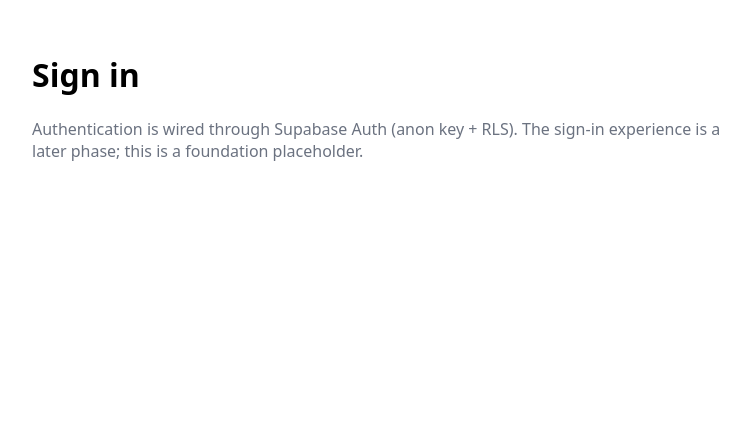
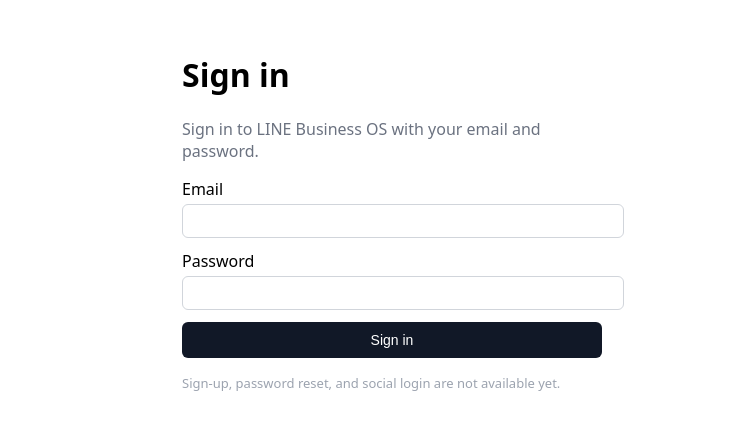
Before and after one commit to tantik/line-business-os, a Next.js app in the folder apps/web/: page /sign-in in a window 1280 px wide. Shown: the top 430 px of the page, without its empty margins (248-998 px from the left). Built offline with nearby package versions, Linux system fonts and the light colour scheme; no server answers.

Commit message:
feat(web): add minimal email password auth flow

```diff
--- a/apps/web/package.json
+++ b/apps/web/package.json
@@ -8,7 +8,7 @@
     "start": "next start -p 3000",
     "lint": "eslint .",
     "typecheck": "tsc --noEmit",
-    "test": "node --import tsx --test src/lib/supabase/env.test.ts src/lib/auth/user.test.ts src/lib/tenant/select.test.ts src/lib/tenant/membership.test.ts"
+    "test": "node --import tsx --test src/lib/supabase/env.test.ts src/lib/auth/user.test.ts src/lib/auth/credentials.test.ts src/lib/tenant/select.test.ts src/lib/tenant/membership.test.ts"
   },
   "dependencies": {
     "@line-os/booking": "workspace:*",
--- a/apps/web/src/app/sign-in/page.tsx
+++ b/apps/web/src/app/sign-in/page.tsx
@@ -1,18 +1,108 @@
+import { redirect } from 'next/navigation';
+import { getCurrentUser } from '@/lib/auth/session';
+import { signIn } from '@/lib/auth/actions';
+
 /**
- * Sign-in route placeholder.
+ * Minimal email/password sign-in page.
  *
- * Foundation only: `requireUser` redirects unauthenticated requests here. The
- * actual sign-in UI/flow (Supabase Auth email/OAuth/LINE) is intentionally NOT
- * implemented in Phase 1C — this page just gives the redirect a safe landing
- * spot instead of a 404.
+ * Server component: the form posts directly to the `signIn` Server Action, so no
+ * client JS and no Supabase client run in the browser for the submit. Already
+ * authenticated visitors are sent straight to the dashboard. A generic error is
+ * shown when `?error=1` is present (set by the action on bad input or failed
+ * auth) — we never reveal which field was wrong or echo the auth error.
+ *
+ * Sign-up, password reset, OAuth/social, and LINE login are intentionally NOT
+ * implemented in this phase (foundation only).
  */
-export default function SignInPage() {
+export const dynamic = 'force-dynamic';
+
+const labelStyle = { display: 'block', marginBottom: 12 } as const;
+const inputStyle = {
+  display: 'block',
+  width: '100%',
+  marginTop: 4,
+  padding: '8px 10px',
+  border: '1px solid #d1d5db',
+  borderRadius: 6,
+  fontSize: 14,
+} as const;
+
+export default async function SignInPage({
+  searchParams,
+}: {
+  searchParams: Promise<{ error?: string }>;
+}) {
+  const user = await getCurrentUser();
+  if (user) redirect('/dashboard');
+
+  const params = await searchParams;
+  const hasError = Boolean(params?.error);
+
   return (
-    <main style={{ maxWidth: 720, margin: '0 auto', padding: 32 }}>
+    <main style={{ maxWidth: 420, margin: '0 auto', padding: 32 }}>
       <h1>Sign in</h1>
-      <p style={{ color: '#6b7280' }}>
-        Authentication is wired through Supabase Auth (anon key + RLS). The sign-in experience is a
-        later phase; this is a foundation placeholder.
+      <p style={{ color: '#6b7280', marginTop: 0 }}>
+        Sign in to LINE Business OS with your email and password.
+      </p>
+
+      {hasError ? (
+        <p
+          role="alert"
+          style={{
+            background: '#fef2f2',
+            border: '1px solid #fecaca',
+            color: '#991b1b',
+            borderRadius: 6,
+            padding: '8px 12px',
+            fontSize: 14,
+          }}
+        >
+          Invalid email or password. Please try again.
+        </p>
+      ) : null}
+
+      <form action={signIn}>
+        <label style={labelStyle}>
+          Email
+          <input
+            type="email"
+            name="email"
+            required
+            autoComplete="email"
+            autoCapitalize="none"
+            spellCheck={false}
+            style={inputStyle}
+          />
+        </label>
+        <label style={labelStyle}>
+          Password
+          <input
+            type="password"
+            name="password"
+            required
+            autoComplete="current-password"
+            style={inputStyle}
+          />
+        </label>
+        <button
+          type="submit"
+          style={{
+            width: '100%',
+            padding: '10px 16px',
+            background: '#111827',
+            color: '#fff',
+            border: 'none',
+            borderRadius: 6,
+            fontSize: 14,
+            cursor: 'pointer',
+          }}
+        >
+          Sign in
+        </button>
+      </form>
+
+      <p style={{ color: '#9ca3af', fontSize: 13, marginTop: 16 }}>
+        Sign-up, password reset, and social login are not available yet.
       </p>
     </main>
   );
--- /dev/null
+++ b/apps/web/src/lib/auth/actions.ts
@@ -0,0 +1,47 @@
+'use server';
+
+import { redirect } from 'next/navigation';
+import { createClient } from '@/lib/supabase/server';
+import { SIGN_IN_PATH } from './require-user';
+import { parseCredentials } from './credentials';
+
+/**
+ * Server Actions for the minimal email/password auth flow.
+ *
+ * SECURITY:
+ * - Uses ONLY the request-scoped anon-key server client (`lib/supabase/server`).
+ *   The service-role key is never imported or used here (RLS stays the boundary).
+ * - In a Server Action the cookie store is mutable, so `signInWithPassword` /
+ *   `signOut` persist/clear the session cookies through the server client; the
+ *   middleware keeps the session fresh on subsequent requests.
+ * - Auth outcomes are intentionally generic: we never log credentials and never
+ *   surface raw Supabase auth error detail to the user (no account enumeration).
+ */
+
+/** Sign-in landing with a generic error flag; the value carries no detail. */
+const SIGN_IN_ERROR_PATH = `${SIGN_IN_PATH}?error=1`;
+
+/** Where a successful sign-in lands. The protected layout re-checks auth. */
+const DASHBOARD_PATH = '/dashboard';
+
+export async function signIn(formData: FormData): Promise<void> {
+  const credentials = parseCredentials(formData);
+  if (!credentials) redirect(SIGN_IN_ERROR_PATH);
+
+  const supabase = await createClient();
+  const { error } = await supabase.auth.signInWithPassword({
+    email: credentials.email,
+    password: credentials.password,
+  });
+
+  // Fail closed with a generic redirect; do not log or echo the auth error.
+  if (error) redirect(SIGN_IN_ERROR_PATH);
+
+  redirect(DASHBOARD_PATH);
+}
+
+export async function signOut(): Promise<void> {
+  const supabase = await createClient();
+  await supabase.auth.signOut();
+  redirect(SIGN_IN_PATH);
+}
--- /dev/null
+++ b/apps/web/src/lib/auth/credentials.ts
@@ -0,0 +1,31 @@
+/**
+ * Pure, framework-agnostic parsing/validation for the sign-in form payload.
+ *
+ * Kept out of the `'use server'` actions module (which may only export async
+ * server actions) so the validation logic stays synchronous and unit-testable
+ * with a plain stubbed `FormData`. No Supabase, no secrets, no side effects.
+ */
+export interface Credentials {
+  email: string;
+  password: string;
+}
+
+/**
+ * Extract trimmed email + password from a submitted form. Returns `null` when
+ * either field is missing or empty so the caller can fail closed with a generic
+ * error (we never reveal which field was wrong). The raw values are never
+ * logged.
+ */
+export function parseCredentials(formData: FormData): Credentials | null {
+  const emailRaw = formData.get('email');
+  const passwordRaw = formData.get('password');
+
+  if (typeof emailRaw !== 'string' || typeof passwordRaw !== 'string') return null;
+
+  const email = emailRaw.trim();
+  const password = passwordRaw;
+
+  if (email.length === 0 || password.length === 0) return null;
+
+  return { email, password };
+}
```
Also changed, not shown: apps/web/src/app/(protected)/dashboard/page.tsx (+29 -1 lines), 1 other file (tests, documents, lock files or other folders).
